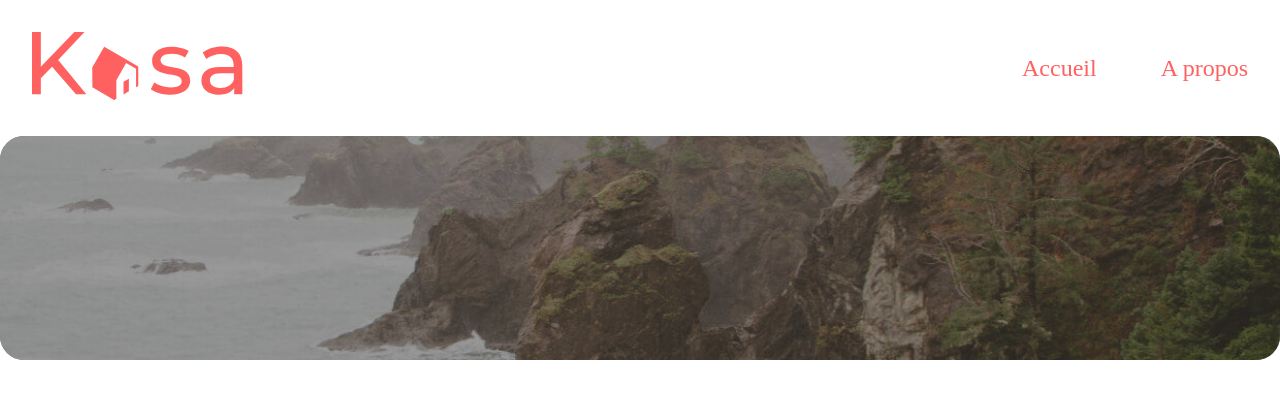
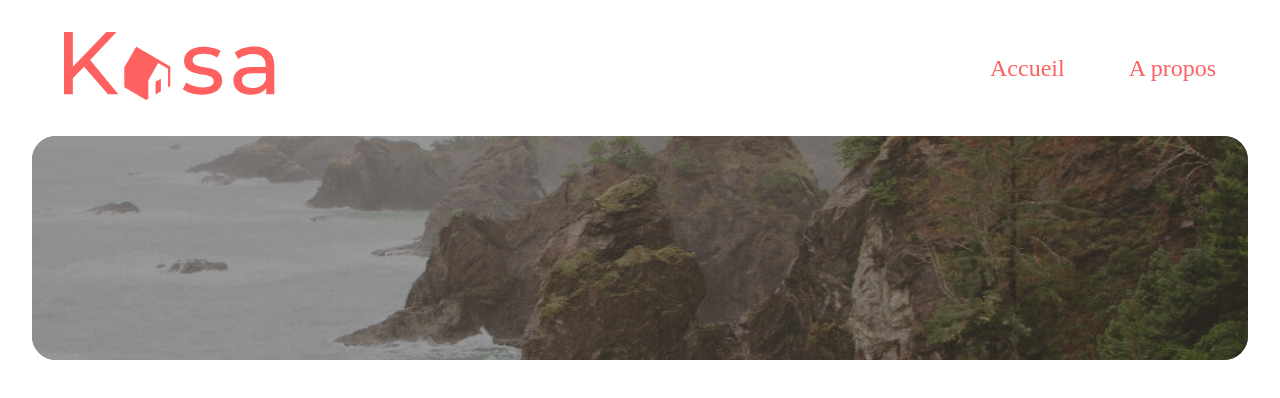
Before and after one commit to Shaun-maker/kasa, a React (Create React App) app: page / in a window 1280 px wide. Shown: the top 398 px of the page. Built offline with nearby package versions, Linux system fonts and the light colour scheme; the HTML template or start-up script is replaced by a standard one.

Commit message:
add padding to balise main

```diff
--- a/src/index.css
+++ b/src/index.css
@@ -1,3 +1,7 @@
+* {
+  box-sizing: border-box;
+}
+
 figure,
 body {
   margin: 0;
@@ -6,4 +10,5 @@ body {
 .main {
   max-width: 1440px;
   margin: 0 auto;
+  padding: 0 32px;
 }
```
